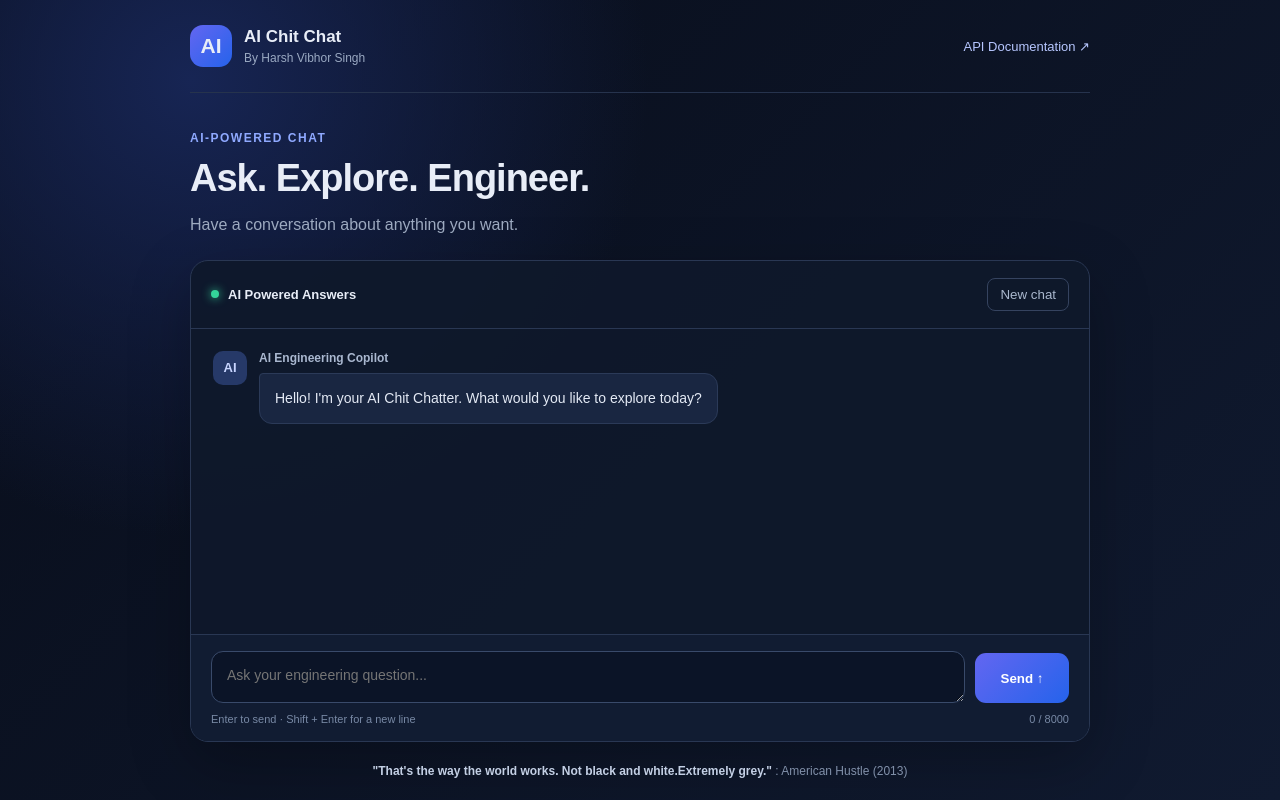
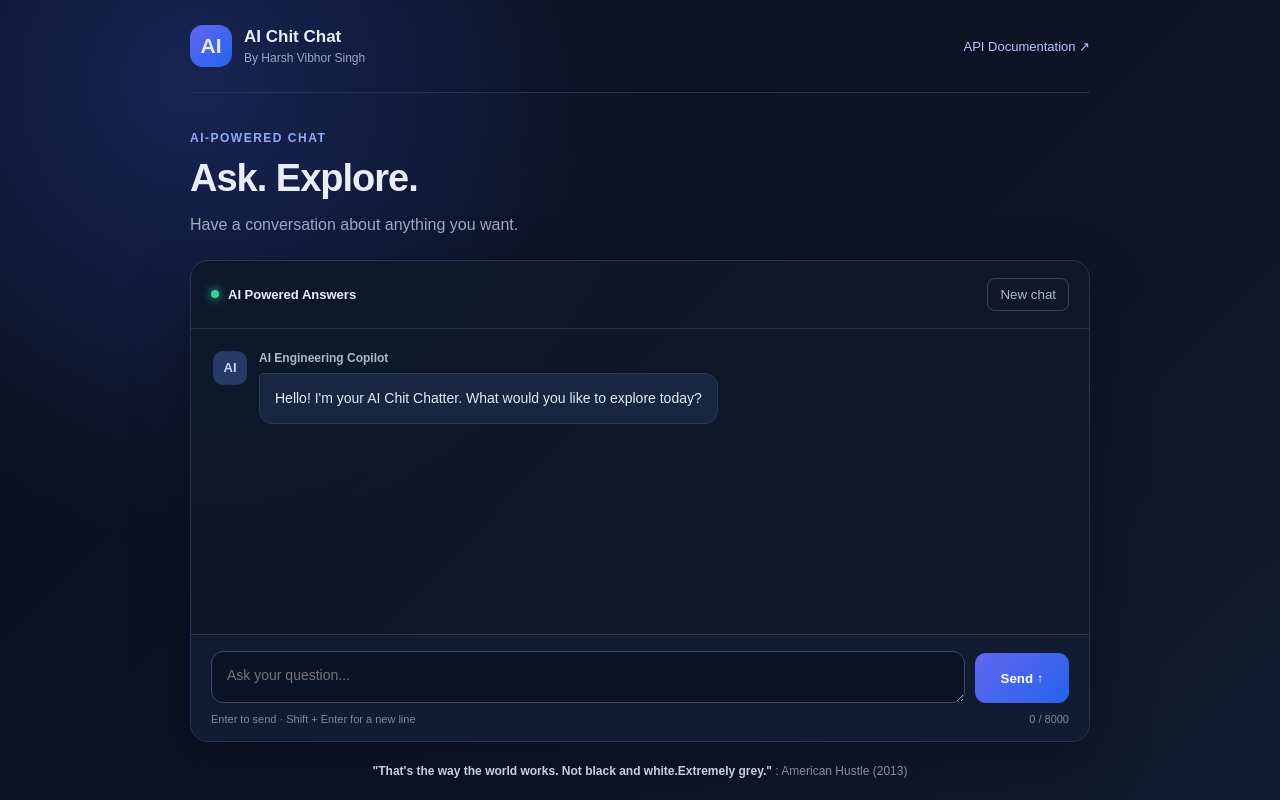
Before and after one commit to work-of-harsh/ai-engineering-copilot, a plain HTML site: page static/chat.html in a window 1280 px wide. Drawn offline with Linux system fonts and the light colour scheme.

Commit message:
Update AI Chit Chat branding

```diff
--- a/static/chat.html
+++ b/static/chat.html
@@ -372,7 +372,7 @@
 
         <section class="intro">
             <div class="eyebrow">AI-powered Chat</div>
-            <h1>Ask. Explore. Engineer.</h1>
+            <h1>Ask. Explore.</h1>
             <p>
                 Have a conversation about anything you want.
             </p>
@@ -412,7 +412,7 @@
                             id="message-input"
                             maxlength="8000"
                             rows="1"
-                            placeholder="Ask your engineering question..."
+                            placeholder="Ask your question..."
                             required
                         ></textarea>
 
```
